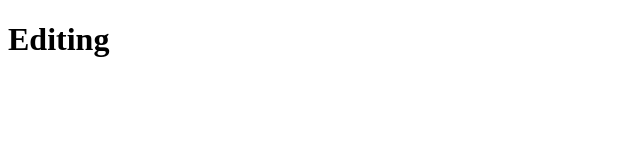
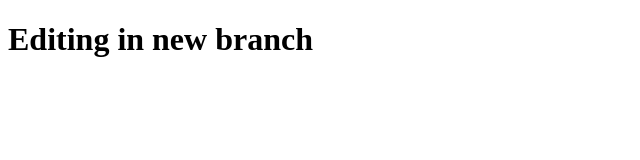
Before and after one commit to RatulSikder97/git-op, a plain HTML site: page index.html in a window 1280 px wide. Shown: the whole page, without its empty margins (0-640 px from the left). Drawn offline with Linux system fonts and the light colour scheme.

Commit message:
in new branch

```diff
--- a/index.html
+++ b/index.html
@@ -9,6 +9,6 @@
 		<title>Git operation</title>
 	</head>
 	<body>
-		<h1>Editing</h1>
+		<h1>Editing in new branch</h1>
 	</body>
 </html>
```
